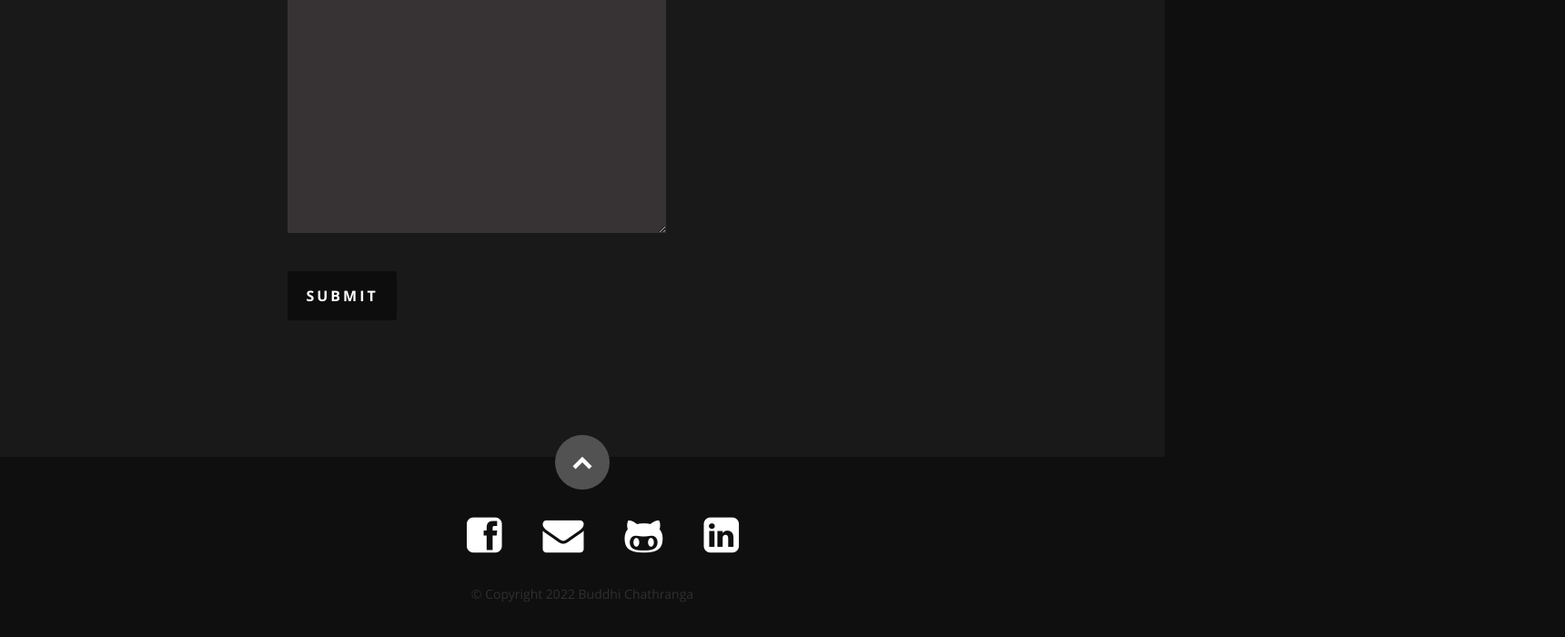
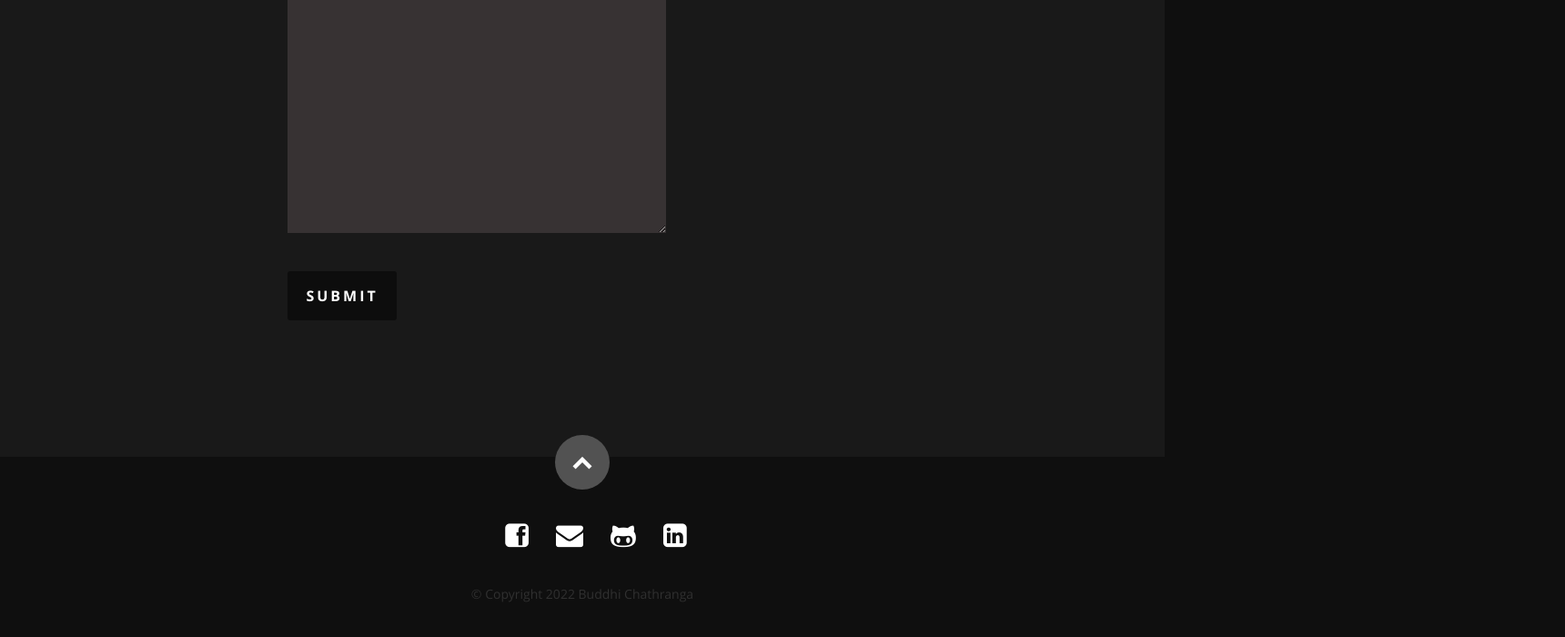
Before and after one commit to Buddhi-Chathuranga/Portfolio, a React (Create React App) app: page / in a window 1280 px wide. Shown: the part 5072-5772 px from the top of the page at 91% size, 1720 px wide, since content can reach past the window. Built offline with nearby package versions, Linux system fonts and the light colour scheme.

Commit message:
Update Footer.js

```diff
--- a/src/Components/Footer.js
+++ b/src/Components/Footer.js
@@ -15,7 +15,6 @@ class Footer extends Component {
      <div className="row">
         <div className="twelve columns">
            <ul className="social-links">
-              <div className="colz">
                   <div className="colz-icon">
                     <a href="https://github.com/Buddhi-Chathuranga">
                       <i className="fa fa-git-alt"></i>
@@ -33,7 +32,6 @@ class Footer extends Component {
                       <i className="fa fa-linkedin-square"></i>
                     </a>
                   </div>
-                </div>
            </ul>
 
            <ul className="copyright">
```
